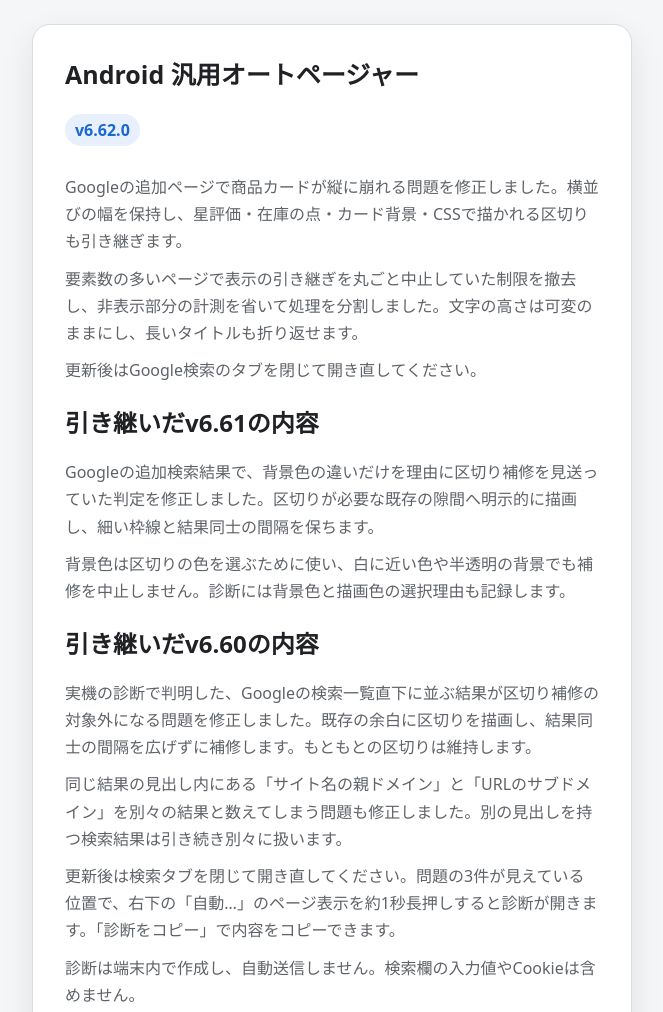
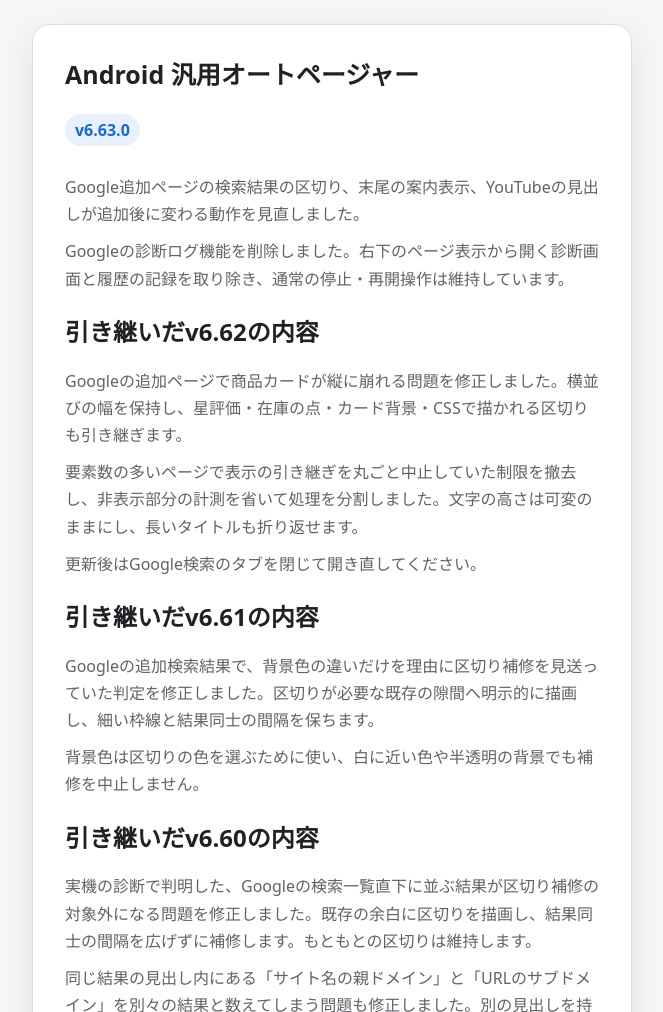
Before and after one commit to hiro191u3n2/android-autopager-update, a website: page index.html in a window 1280 px wide. Shown: the top 1012 px of the page, without its empty margins (308-971 px from the left). Drawn offline with Linux system fonts and the light colour scheme.

Commit message:
Release v6.63.0: index.html

```diff
--- a/index.html
+++ b/index.html
@@ -21,18 +21,19 @@
   <body>
     <main>
       <h1>Android 汎用オートページャー</h1>
-      <span class="version">v6.62.0</span>
+      <span class="version">v6.63.0</span>
+      <p>Google追加ページの検索結果の区切り、末尾の案内表示、YouTubeの見出しが追加後に変わる動作を見直しました。</p>
+      <p>Googleの診断ログ機能を削除しました。右下のページ表示から開く診断画面と履歴の記録を取り除き、通常の停止・再開操作は維持しています。</p>
+      <h2>引き継いだv6.62の内容</h2>
       <p>Googleの追加ページで商品カードが縦に崩れる問題を修正しました。横並びの幅を保持し、星評価・在庫の点・カード背景・CSSで描かれる区切りも引き継ぎます。</p>
       <p>要素数の多いページで表示の引き継ぎを丸ごと中止していた制限を撤去し、非表示部分の計測を省いて処理を分割しました。文字の高さは可変のままにし、長いタイトルも折り返せます。</p>
       <p>更新後はGoogle検索のタブを閉じて開き直してください。</p>
       <h2>引き継いだv6.61の内容</h2>
       <p>Googleの追加検索結果で、背景色の違いだけを理由に区切り補修を見送っていた判定を修正しました。区切りが必要な既存の隙間へ明示的に描画し、細い枠線と結果同士の間隔を保ちます。</p>
-      <p>背景色は区切りの色を選ぶために使い、白に近い色や半透明の背景でも補修を中止しません。診断には背景色と描画色の選択理由も記録します。</p>
+      <p>背景色は区切りの色を選ぶために使い、白に近い色や半透明の背景でも補修を中止しません。</p>
       <h2>引き継いだv6.60の内容</h2>
       <p>実機の診断で判明した、Googleの検索一覧直下に並ぶ結果が区切り補修の対象外になる問題を修正しました。既存の余白に区切りを描画し、結果同士の間隔を広げずに補修します。もともとの区切りは維持します。</p>
       <p>同じ結果の見出し内にある「サイト名の親ドメイン」と「URLのサブドメイン」を別々の結果と数えてしまう問題も修正しました。別の見出しを持つ検索結果は引き続き別々に扱います。</p>
-      <p>更新後は検索タブを閉じて開き直してください。問題の3件が見えている位置で、右下の「自動…」のページ表示を約1秒長押しすると診断が開きます。「診断をコピー」で内容をコピーできます。</p>
-      <p>診断は端末内で作成し、自動送信しません。検索欄の入力値やCookieは含めません。</p>
       <h2>引き継いだv6.58の内容</h2>
       <p>同じ枠内の別々の検索結果へ区切りを補う処理と、料金による商品カードへの誤変換を防ぐ処理を含みます。v6.60では、受け取った実機の診断に基づき、一覧の直下に並ぶ結果にも対応を追加しました。</p>
       <h2>引き継いだv6.53の内容</h2>
```
